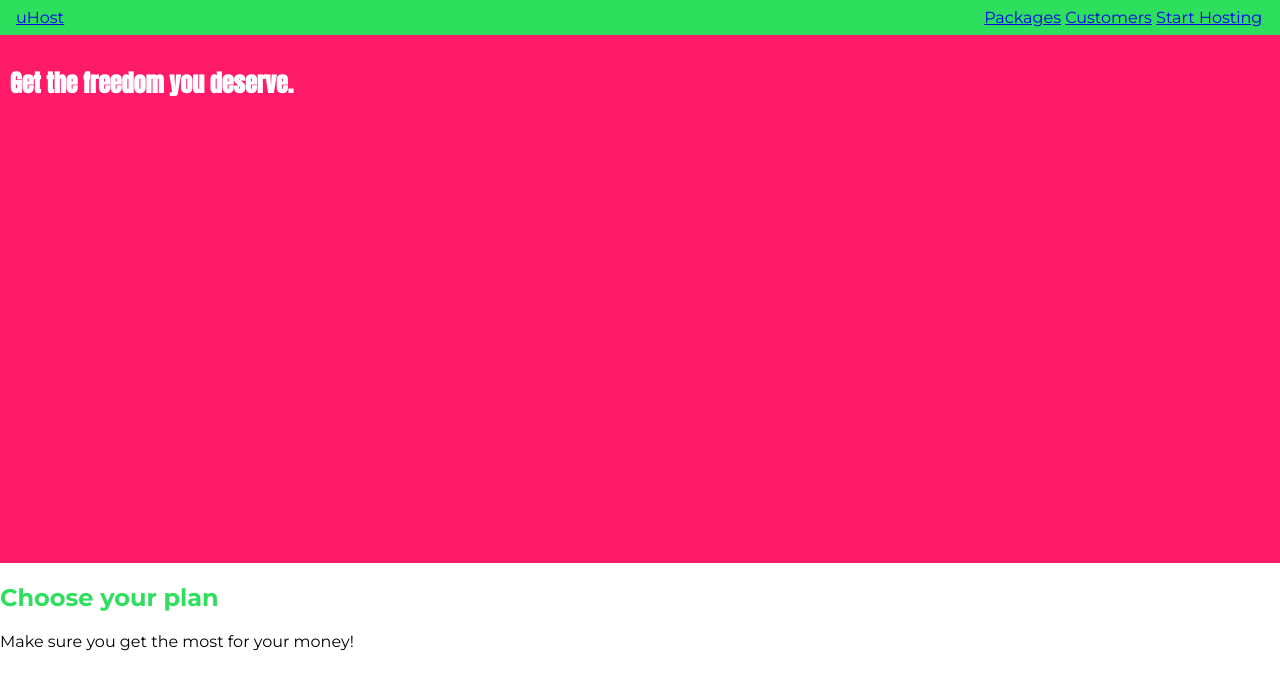
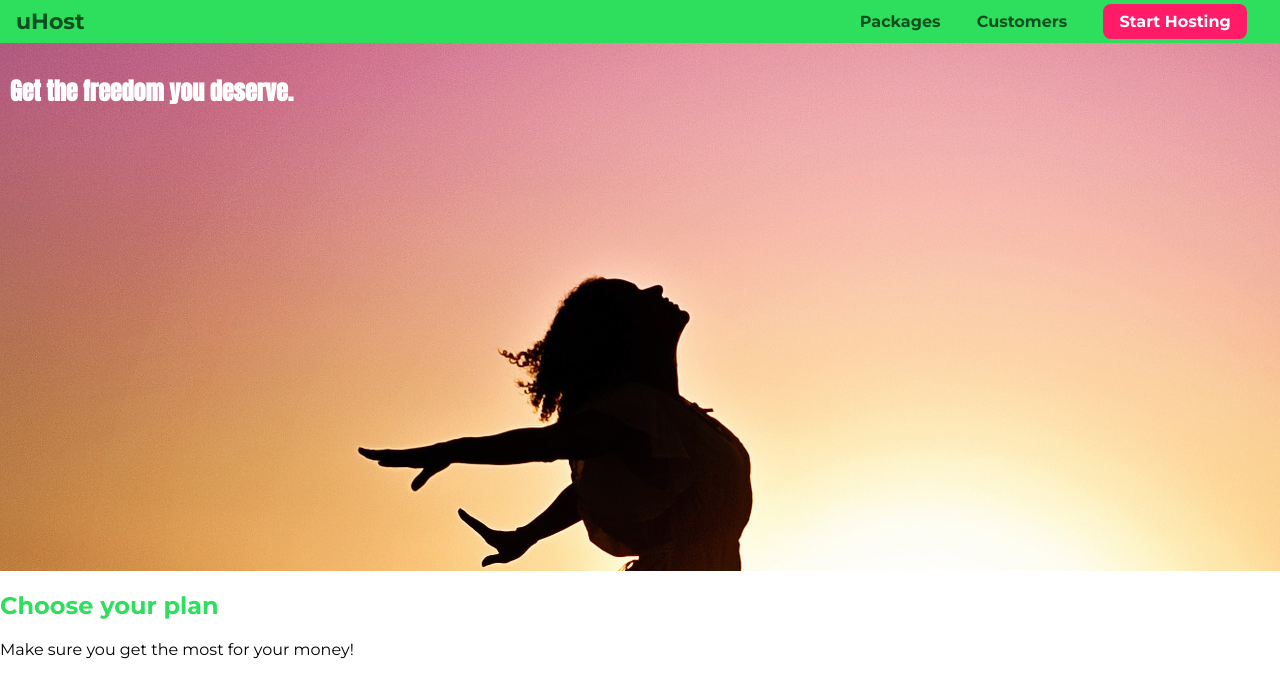
Before and after one commit to Dylan-Hedges/CSSCompleteGuide, a plain HTML site: page main project/index.html in a window 1280 px wide. Drawn offline with Linux system fonts and the light colour scheme.

Commit message:
Vertically align content, pseudo classes and styling nav bar elements

```diff
--- a/basics-01-understanding-the-course-project-starting-code/index.html
+++ b/main project/index.html
@@ -16,7 +16,7 @@
 <body>
     <header class="main-header">
         <div>
-            <a href="index.html">
+            <a href="index.html" class="main-header__brand">
                 uHost
             </a>
         </div>
@@ -29,7 +29,7 @@
                     <a href="customers/index.html">Customers</a>
                     <a href="customers/index.html" style="display: none;">Customers</a>
                 </li>
-                <li class="main-nav__item">
+                <li class="main-nav__item main-nav__item--cta">
                     <a href="start-hosting/index.html">Start Hosting</a>
                 </li>
             </ul>
--- a/basics-01-understanding-the-course-project-starting-code/main.css
+++ b/main project/main.css
@@ -12,7 +12,7 @@ body{
 }
 
 #product-overview{
-  background:#ff1b68;
+  background: url("freedom.jpg");
   width: 100%;
   height: 528px;
   padding: 10px;
@@ -38,13 +38,22 @@ body{
 /*Selects all <div> child elements of .main-header class*/
 .main-header > div{
   display: inline-block;
+  vertical-align: middle;
+}
+
+.main-header__brand{
+  color: #0e4f1f;
+  text-decoration: none;
+  font-weight: bold;
+  font-size: 22px;
 }
 
 .main-nav{
   display: inline-block;
   text-align: right;
   /*To be replaced - calculates header with minus padding of header minus extra pixels due to characters being added as a result of the behaviour when uing display: inline-block; (counts a gap in HTML code a new character)*/
-  width: calc(100% - 54px);
+  width: calc(100% - 74px);
+  vertical-align: middle;
 }
 
 .main-nav__items{
@@ -57,4 +66,33 @@ body{
 .main-nav__item{
   /*Applies behaviours of inline & block level elements - elements sit on one line like inline elements but you can also set margin/padding like block level elements*/
   display: inline-block;
+  margin: 0 16px;
 }
+
+.main-nav__item a{
+  text-decoration: none;
+  color: #0e4f1f;
+  font-weight: bold;
+  padding: 3px 0;
+}
+
+/*pseudo-class styles the state of an element (e.g. :hover()) or selects something specific (e.g. nth-child( )) */
+.main-nav__item a:hover,
+.main-nav__item a:active{
+ color: white;
+ border-bottom: 5px solid white;
+}
+
+.main-nav__item--cta a{
+  color: white;
+  background: #ff1b68;
+  padding: 8px 16px;
+  border-radius: 8px;
+}
+
+.main-nav__item--cta a:hover,
+.main-nav__item--cta a:active{
+  color: #ff1b68;
+  background: white;
+  border: none;
+}
```
Also changed, not shown: main project/favicon.png (renamed from basics-01-understanding-the-course-project-starting-code/favicon.png), main project/freedom.jpg (added).
